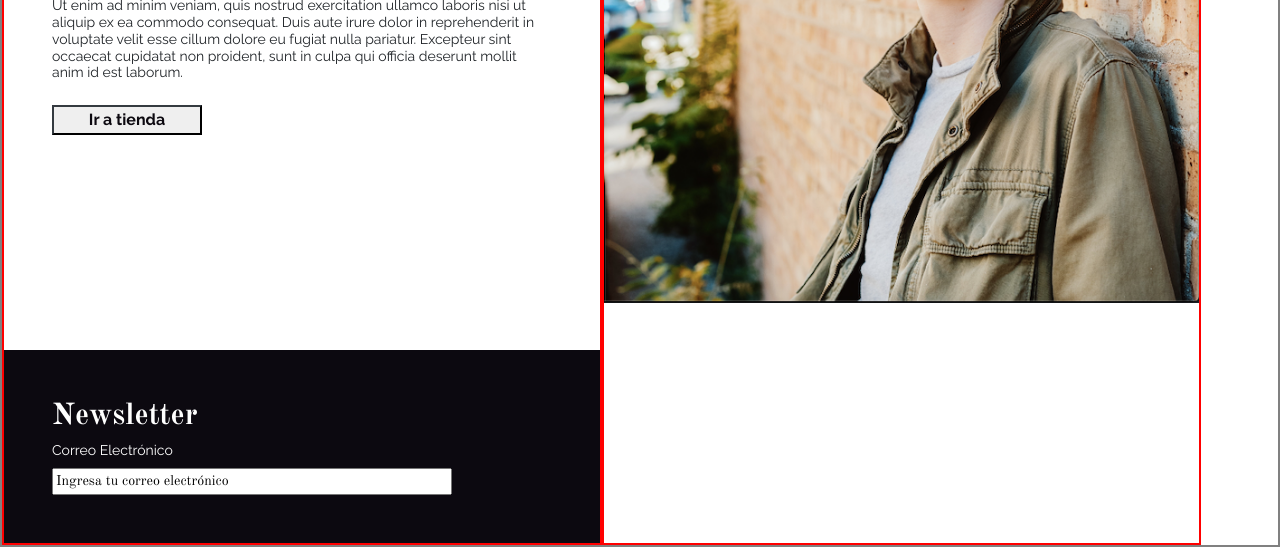
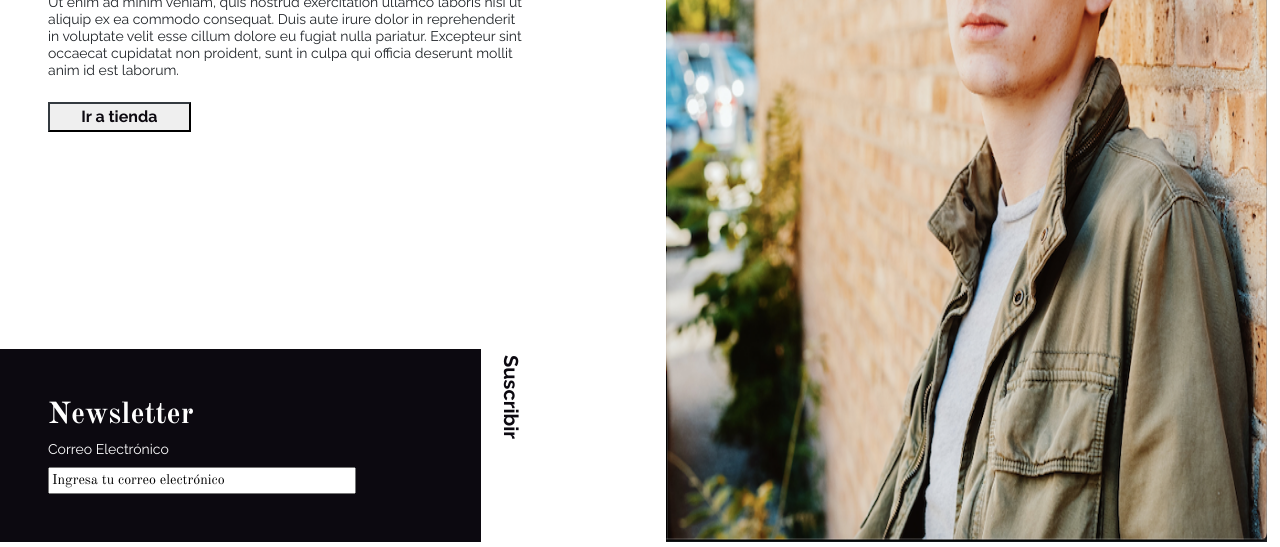
Before and after one commit to javieratorresm/Tienda_XDA, a plain HTML site: page index.html in a window 1280 px wide. Shown: the part 340-887 px from the top of the page. Drawn offline with nearby package versions, Linux system fonts and the light colour scheme.

Commit message:
fullsize

```diff
--- a/assets/sass/layout/_footer.scss
+++ b/assets/sass/layout/_footer.scss
@@ -1,44 +1,21 @@
 
 .footer {
-    display: inline-block;
+    display: inline-flex;
     width: 100%;
 
 
     &__div{
-    width: 100%;
-    height: 100%;
-
+    width: 10%;
+    box-sizing: border-box;
+  padding: 2%;
     }
     &__input{
       background-color: $smokyblack;
       color: $white;
-      width: 100%;
+      width: 80%;
       height: 100%;
+      box-sizing: border-box;
 
       }
-    &--rotar{
-      height: 100%;
 
-      background-color: $white;
-      color: $smokyblack;
-
-          /* Chrome y Safari */
-          -webkit-transform: rotate(90deg);
-
-          /* Firefox */
-          -moz-transform: rotate(90deg);
-
-          /* Opera */
-          -o-transform: rotate(90deg);
-
-          /* IE 9 */
-          -ms-transform: rotate(90deg);
-
-          /* IE 8 */
-          filter:progid:DXImageTransform.Microsoft.BasicImage(rotation=3);
-
-      }
     }
-
-    .container-fluid{
-    }
--- a/assets/sass/layout/_main-section.scss
+++ b/assets/sass/layout/_main-section.scss
@@ -4,13 +4,12 @@
   min-height: 600px;
   width: 100%;
   box-sizing: border-box;
-  border: 2px solid #808080;
   display: inline-flex;
+  align-content: space-between;
 
   &__div{
     width: 47%;
-    border: 2px solid red;
-
+    display: inline-flex;
   }
   &__foto{
     width: 100%;
@@ -19,10 +18,16 @@
   &--divv{
     padding-bottom: 15%;
     padding-top: 20%;
+    margin-right: 5%;
+
   }
   &--divf{
-
+    box-sizing: border-box;
     padding-top: 13%;
+    display: flex;
+  }
+  &--mar{
+    margin-left: 5%;
   }
   &--foter{
     display: inline-block;
@@ -36,14 +41,10 @@
 }
 
 
-
-.footer {
-
-    &--rotar{
-      height: 100%;
-
+.rotar{
   background-color: $white;
   color: $smokyblack;
+  padding: auto;
 
       /* Chrome y Safari */
       -webkit-transform: rotate(90deg);
@@ -61,4 +62,3 @@
       filter:progid:DXImageTransform.Microsoft.BasicImage(rotation=3);
 
   }
-    }
--- a/index.html
+++ b/index.html
@@ -54,10 +54,13 @@
                   <h6>Correo Electrónico</h6>
                   <input class="inputs" type="text" name="" value="Ingresa tu correo electrónico">
         </div>
+        <div class="footer__div">
+            <h3 class="rotar">Suscribir</h3>
+        </div>
       </div>
   </div>
 
-  <div class="main-section__div ">
+  <div class="main-section__div main-section--mar">
     <img class="main-section__foto img-fluid " src="assets/images/foto.png" alt="">
 
   </div>
```
Also changed, not shown: assets/css/main.css, 2 other files. Lines whose indentation alone changed are shown as unchanged.
